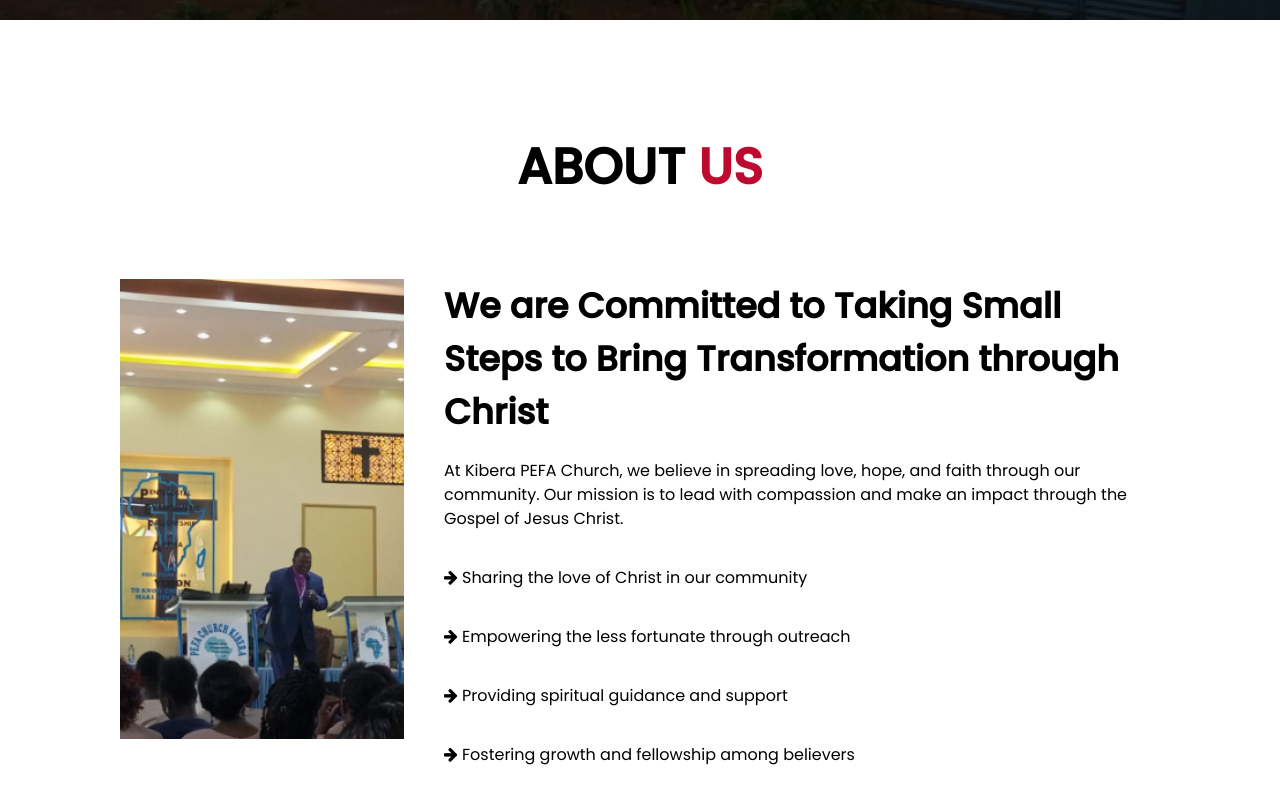
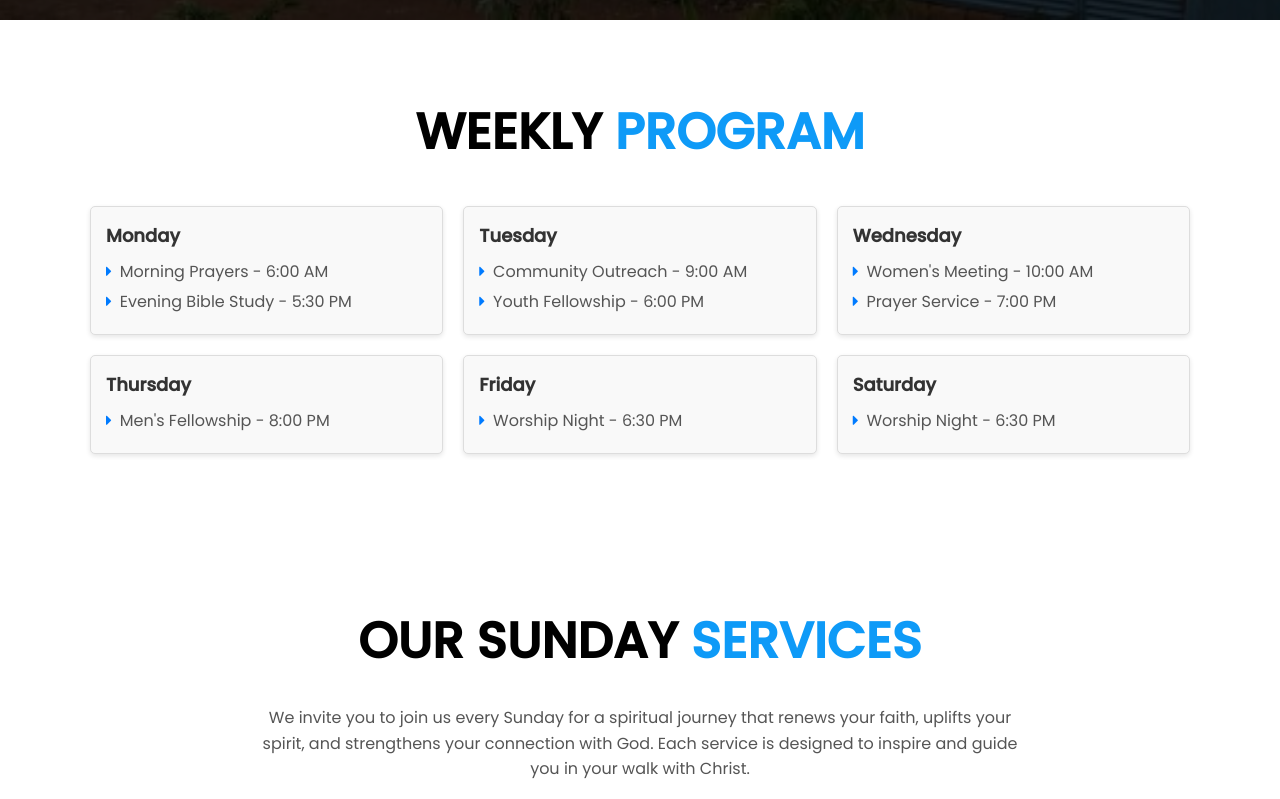
Before and after one commit to Ob55/ChurchWeb001, a plain HTML site: page index.html in a window 1280 px wide. Shown: the part 780-1579 px from the top of the page. Drawn offline with Linux system fonts and the light colour scheme.

Commit message:
updates in the website

```diff
--- a/index.html
+++ b/index.html
@@ -11,8 +11,8 @@
 <body>
 
 	<header>
-		<h2><a href="#"><img alt="Kibera PEFA Church Logo" src="images/logo.png" width="100px"></a></h2>
-		<ul class="nav">
+		<h2><a href="#"><img alt="Kibera PEFA Church Logo" src="images/logo.png" width="150px"></a></h2>
+		<!-- <ul class="nav">
 			<li>
 				<a href="#">Home</a>
 			</li>
@@ -25,15 +25,99 @@
 			<li>
 				<a href="#contact">Contact</a>
 			</li>
-		</ul>
+		</ul> -->
 	</header>
 	<section class="banner-area">
 		<div class="banner-img"></div>
 		<h3>Walking Together in Faith, Hope, and Love</h3>
 		<h1>Trust in the <span>Almighty</span></h1>
 		<p>Join us in our journey of spiritual growth and transformation through Christ.</p>
-		<a class="banner-btn" href="#">Discover More</a>
+		<!-- <a class="banner-btn" href="#">Discover More</a> -->
 	</section>
+
+	<section class="weekly-schedule" id="about">
+		<h3 class="section-title">Weekly <span>Program</span></h3>
+		<div class="program-schedule">
+			<div class="daily-schedule">
+				<h4>Monday</h4>
+				<ul>
+					<li>Morning Prayers - 6:00 AM</li>
+					<li>Evening Bible Study - 5:30 PM</li>
+				</ul>
+			</div>
+			<div class="daily-schedule">
+				<h4>Tuesday</h4>
+				<ul>
+					<li>Community Outreach - 9:00 AM</li>
+					<li>Youth Fellowship - 6:00 PM</li>
+				</ul>
+			</div>
+			<div class="daily-schedule">
+				<h4>Wednesday</h4>
+				<ul>
+					<li>Women's Meeting - 10:00 AM</li>
+					<li>Prayer Service - 7:00 PM</li>
+				</ul>
+			</div>
+			<div class="daily-schedule">
+				<h4>Thursday</h4>
+				<ul>
+					<li>Men's Fellowship - 8:00 PM</li>
+				</ul>
+			</div>
+			<div class="daily-schedule">
+				<h4>Friday</h4>
+				<ul>
+					<li>Worship Night - 6:30 PM</li>
+				</ul>
+			</div>
+			<div class="daily-schedule">
+				<h4>Saturday</h4>
+				<ul>
+					<li>Worship Night - 6:30 PM</li>
+				</ul>
+			</div>
+		</div>
+	</section>
+
+
+	<section class="services-area" id="services">
+		<h3 class="section-title">Our Sunday <span>Services</span></h3>
+		<p class="services-intro">
+			We invite you to join us every Sunday for a spiritual journey that renews your faith, uplifts your spirit, and strengthens your connection with God. Each service is designed to inspire and guide you in your walk with Christ.
+		</p>
+		<ul class="services-content">
+			<li>
+				<img alt="" src="images/icon1.png">
+				<h4>First Service</h4>
+				<p>Join us for prayer sessions as we lift our concerns to God and seek His guidance and peace.</p>
+			</li>
+			<li>
+				<img alt="" src="images/icon1.png">
+				<h4>Second Service</h4>
+				<p>Your offerings help us continue our mission of spreading the Gospel and supporting our community.</p>
+			</li>
+		</ul>
+		<p class="services-closing">
+			Come as you are and experience the joy of fellowship, worship, and the powerful message of God’s Word. We look forward to welcoming you!
+		</p>
+	</section>
+
+	<!-- <section class="services-area" id="services">
+		<h3 class="section-title">Our Sunday <span>Services</span></h3>
+		<ul class="services-content">
+			<li>
+				<img alt="" src="images/icon1.png">
+				<h4>First Service</h4>
+				<p>Join us for prayer sessions as we lift our concerns to God and seek His guidance and peace.</p>
+			</li>
+			<li>
+				<img alt="" src="images/icon1.png">
+				<h4>Second Service</h4>
+				<p>Your offerings help us continue our mission of spreading the Gospel and supporting our community.</p>
+			</li>
+		</ul>
+	</section> -->
 	<section class="about-area" id="about">
 		<h3 class="section-title">About <span>Us</span></h3>
 		<ul class="about-content">
@@ -48,33 +132,13 @@
 			</li>
 		</ul>
 	</section>
-
 	<section class="msg-area">
 		<div class="msg-content">
-			<h2>Quote of the day</h2>
+			<h2>Theme of the Year</h2>
 			<p>"Let us not become weary in doing good, for at the proper time we will reap a harvest if we do not give up." - Galatians 6:9</p>
 		</div>
 		</section>
-		<section class="services-area" id="services">
-			<h3 class="section-title">Our <span>Services</span></h3>
-			<ul class="services-content">
-				<li>
-					<img alt="" src="images/icon1.png">
-					<h4>Prayer</h4>
-					<p>Join us for prayer sessions as we lift our concerns to God and seek His guidance and peace.</p>
-				</li>
-				<li>
-					<img alt="" src="images/icon1.png">
-					<h4>Offerings</h4>
-					<p>Your offerings help us continue our mission of spreading the Gospel and supporting our community.</p>
-				</li>
-				<li>
-					<img alt="" src="images/icon1.png">
-					<h4>Blessings</h4>
-					<p>Receive spiritual blessings through fellowship, worship, and the Word of God.</p>
-				</li>
-			</ul>
-		</section>
+
 		<section class="contact-area" id="contact">
 			<h3 class="section-title">Get in <span>Touch</span></h3>
 			<ul class="contact-content">
--- a/style.css
+++ b/style.css
@@ -34,7 +34,7 @@
 	padding: 35px 100px 0;
 }
 header h2 span {
-	color: #bf0a30;
+	color: #0e9af7;
 }
 header ul.nav {
 	display: -webkit-flex;
@@ -81,7 +81,7 @@
 	display: flex;
 	flex-direction: column;
 	align-items: center;
-	padding: 110px 100px;
+	padding: 75px 90px;
 	color: #000;
 }
 @media (max-width:1000px) {
@@ -136,7 +136,7 @@
 	text-transform: uppercase;
 }
 .banner-area h1 span {
-	color: #bf0a30;
+	color:#0e9af7;
 }
 .banner-area h3 {
 	font-size: 25px;
@@ -202,10 +202,10 @@
 .section-title {
 	text-transform: uppercase;
 	font-size: 50px;
-	margin-bottom: 5%;
+	margin-bottom: 1rem;
 }
 .section-title span {
-	color: #bf0a30;
+	color: #0e9af7;
 }
 .about-right h2 {
 	margin-bottom: 3%;
@@ -301,7 +301,7 @@
 }
 .contact-content li i {
 	font-size: 50px;
-	color: #bf0a30;
+	color: #0a7dbf;
 	margin-bottom: 25px;
 }
 .contact-content li p {
@@ -335,3 +335,55 @@
 	background-color: #000;
 	padding: 60px 0;
 }
+.program-schedule {
+    display: flex;
+    flex-wrap: wrap;
+    gap: 20px;
+    justify-content: space-between;
+    margin-top: 20px;
+}
+
+.daily-schedule {
+    flex: 1 1 calc(33.333% - 20px);
+    background: #f9f9f9;
+    padding: 15px;
+    border: 1px solid #ddd;
+    border-radius: 5px;
+    box-shadow: 0 2px 5px rgba(0, 0, 0, 0.1);
+}
+
+.daily-schedule h4 {
+    font-size: 18px;
+    color: #333;
+    margin-bottom: 10px;
+}
+
+.daily-schedule ul {
+    list-style: none;
+    padding: 0;
+}
+
+.daily-schedule li {
+    font-size: 16px;
+    color: #555;
+    margin-bottom: 5px;
+}
+
+.daily-schedule li::before {
+    content: "\f0da";
+    font-family: FontAwesome;
+    margin-right: 8px;
+    color: #007BFF;
+}
+.services-intro, .services-closing {
+    text-align: center;
+    font-size: 16px;
+    color: #555;
+    margin: 10px 0 20px;
+    line-height: 1.6;
+}
+
+.services-closing {
+    font-weight: bold;
+    color: #333;
+}
```
